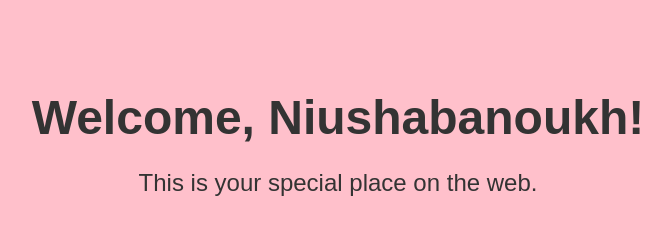
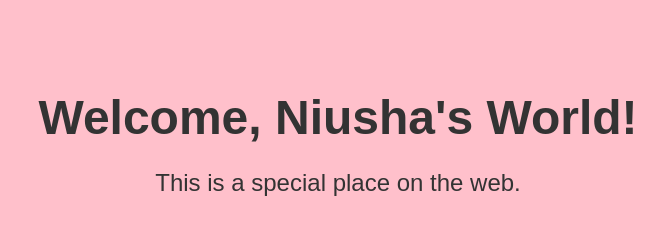
Before and after one commit to kianerfaan/niusha-website, a plain HTML site: page index.html in a window 1280 px wide. Shown: the whole page, without its empty margins (302-973 px from the left). Drawn offline with Linux system fonts and the light colour scheme.

Commit message:
Update index.html

```diff
--- a/index.html
+++ b/index.html
@@ -28,7 +28,7 @@
     </style>
 </head>
 <body>
-    <h1>Welcome, Niushabanoukh!</h1>
-    <p>This is your special place on the web.</p>
+    <h1>Welcome, Niusha's World!</h1>
+    <p>This is a special place on the web.</p>
 </body>
 </html>
```
